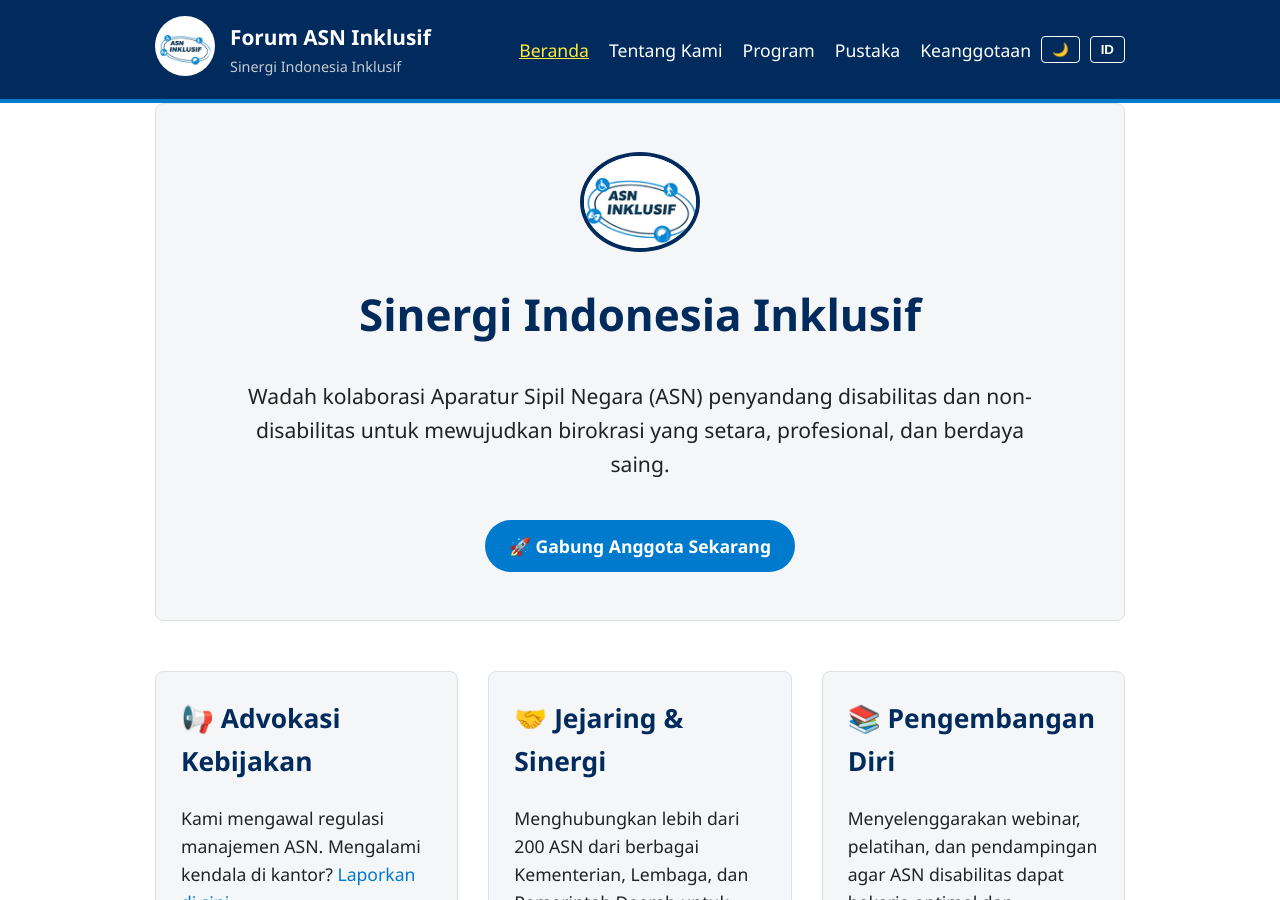
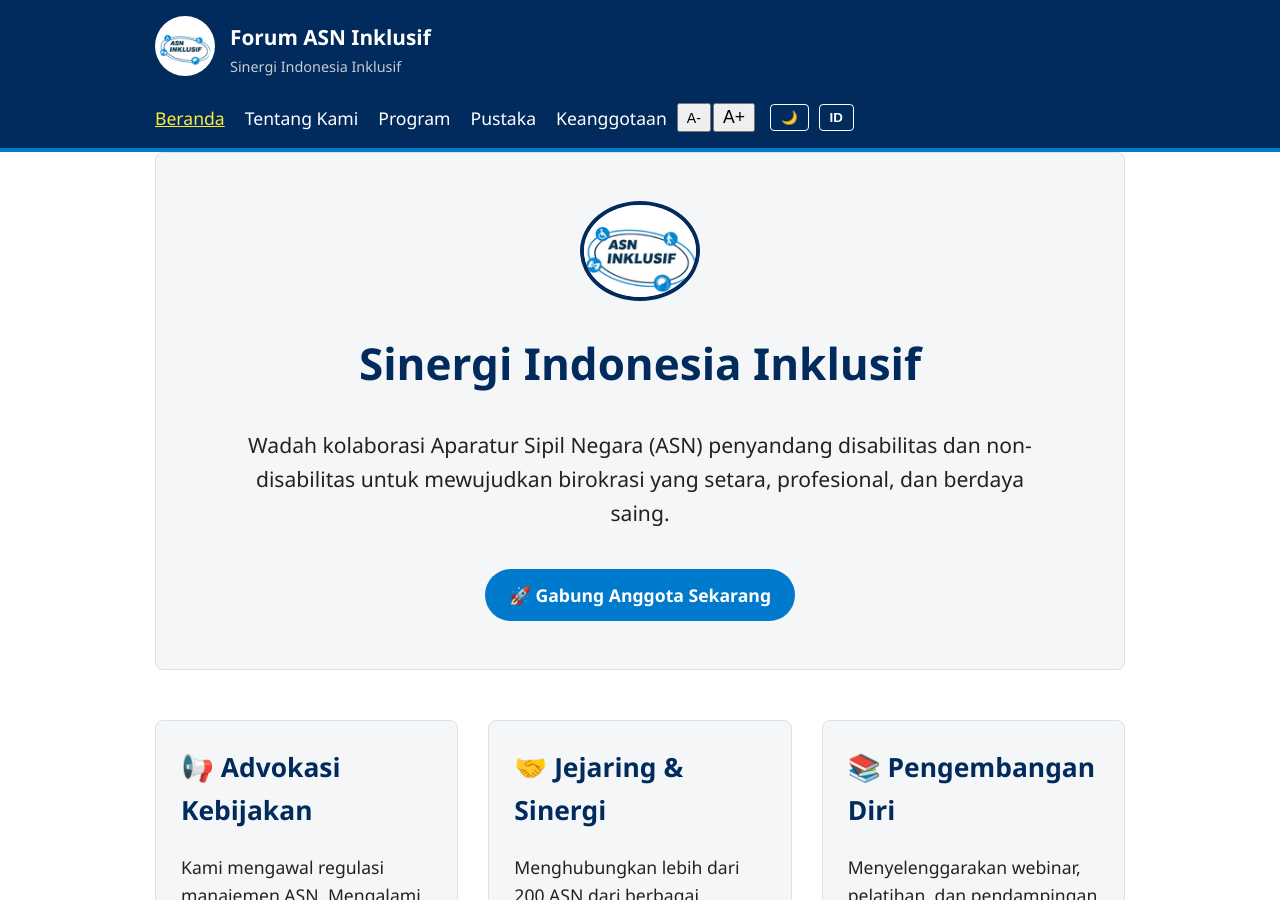
Before and after one commit to dimasmuharam/ASN-Inklusif, a Jekyll site: the page built from index.md, in a window 1280 px wide and 900 px high. Built offline with Jekyll 4.4.1, drawn with Linux system fonts in a browser that asks for light colours.

Commit message:
Update default.html

```diff
--- a/_layouts/default.html
+++ b/_layouts/default.html
@@ -33,7 +33,6 @@
                     <small class="brand-subtitle">Sinergi Indonesia Inklusif</small>
                 </div>
             </div>
-
 <div class="nav-controls">
     <nav aria-label="Menu Utama">
         <ul id="nav-menu">
@@ -44,6 +43,11 @@
             <li><a href="{{ "/join/" | relative_url }}" class="{% if page.url contains 'join' %}active{% endif %}">Keanggotaan</a></li>
         </ul>
     </nav>
+
+    <div style="display: flex; gap: 2px; margin-right: 5px;">
+        <button id="font-down" aria-label="Kecilkan Huruf" title="Kecilkan Huruf" style="padding: 2px 8px; font-size: 0.8em;">A-</button>
+        <button id="font-up" aria-label="Perbesar Huruf" title="Perbesar Huruf" style="padding: 2px 8px; font-size: 1em;">A+</button>
+    </div>
 
     <button id="theme-toggle" aria-label="Ganti ke Mode Gelap" title="Ganti Tema">🌙</button>
     <button id="lang-toggle" aria-label="Ganti Bahasa (ID/EN)" title="Ganti Bahasa">ID</button>
```
Lines whose indentation alone changed are shown as unchanged.
